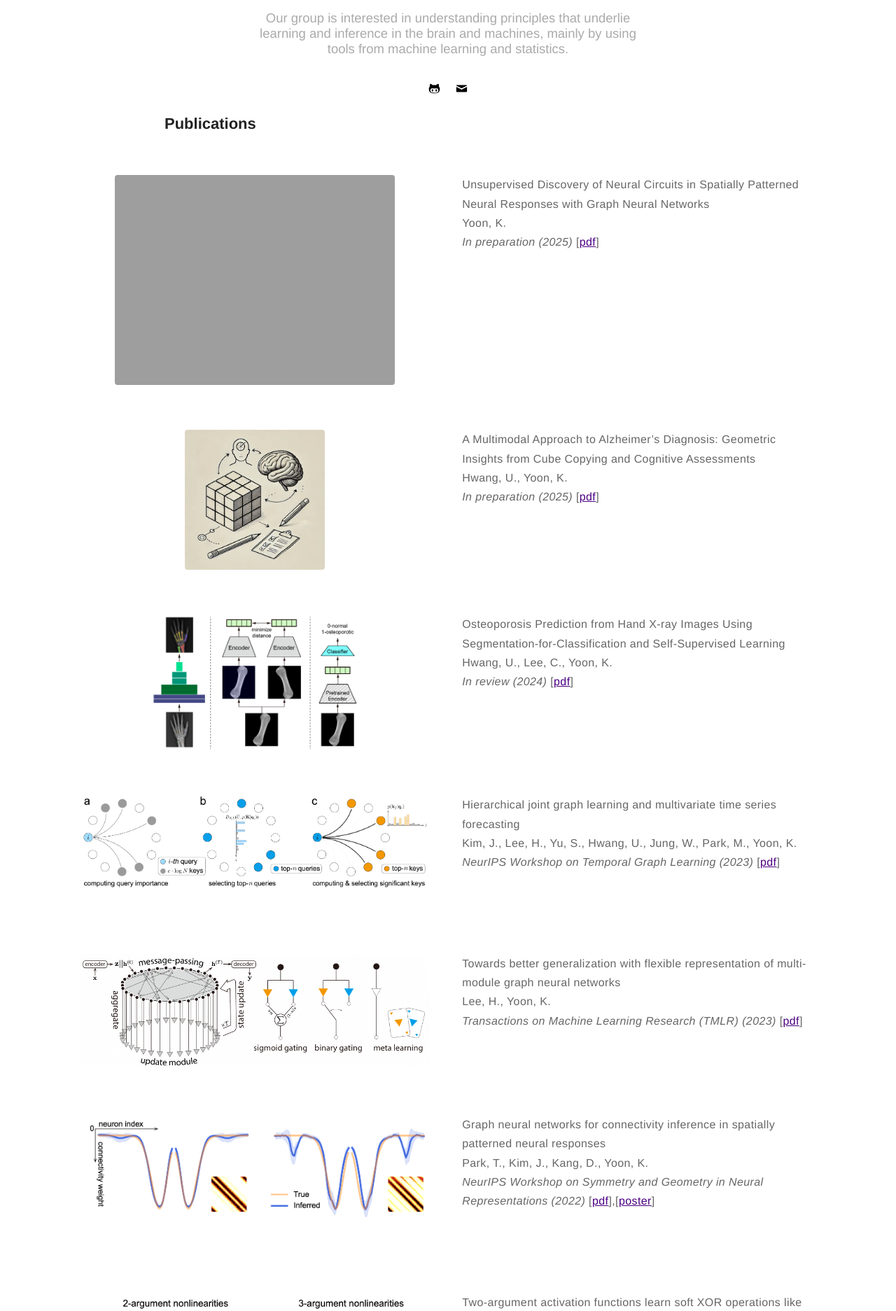
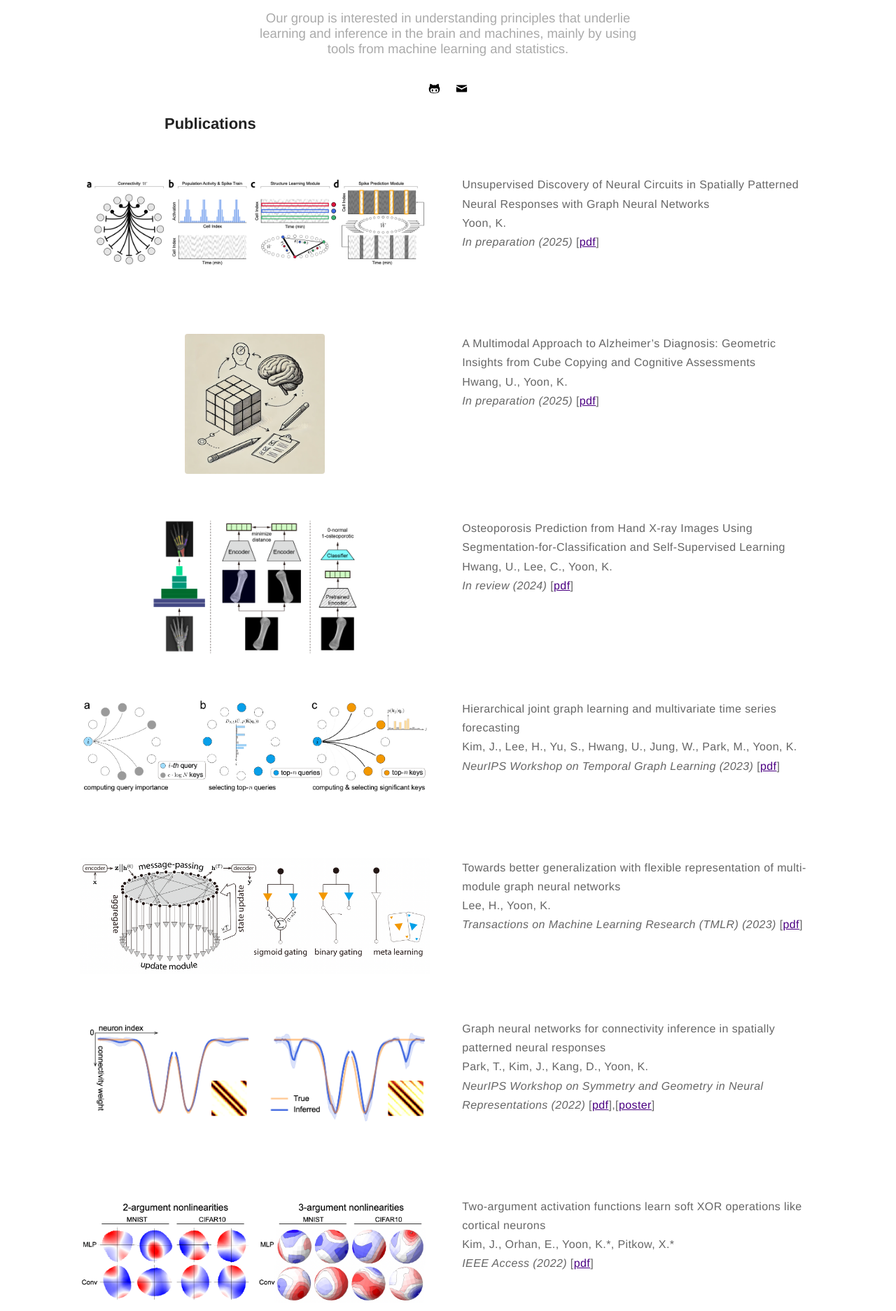
Before and after one commit to kijungyoon/kijungyoon.github.io, a Jekyll site: the page built from papers.md, in a window 1280 px wide. Shown: the part 324-2197 px from the top of the page at 70% size. Built offline with Jekyll 4.4.1, drawn with Linux system fonts in a browser that asks for light colours.

Commit message:
Update papers.md

```diff
--- a/papers.md
+++ b/papers.md
@@ -10,7 +10,7 @@
 <h2>Publications</h2>
 <div class="side-by-side">
     <div class="toleft" style="text-align:center">
-        <img class="image" src="https://kijungyoon.github.io/assets/images/circ_inf.png" alt="Alt Text">
+        <img class="image" src="https://kijungyoon.github.io/assets/images/circuit_inf.png" alt="Alt Text">
     </div>
 
     <div class="toright">
```
